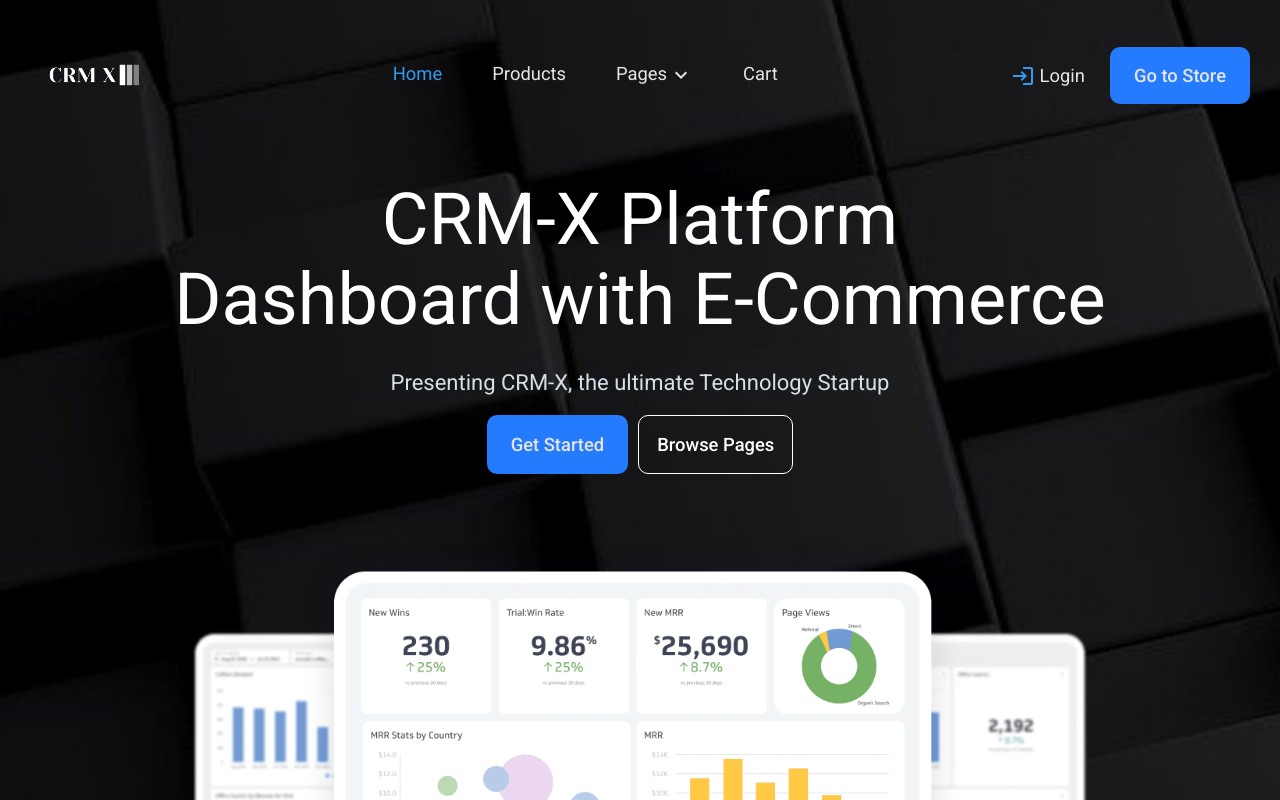
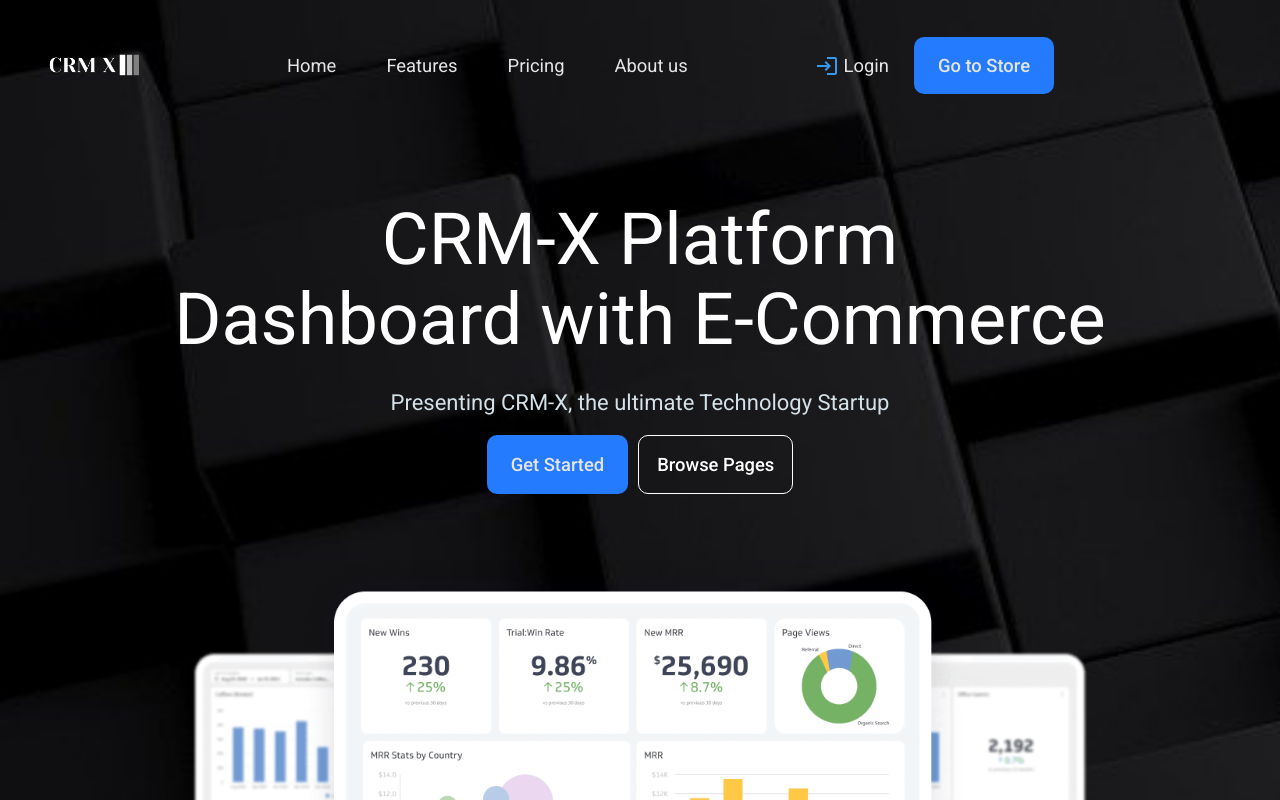
Before and after one commit to ban898/Practical-Engineer-PRJ, a React (Create React App) app in the folder client/: page / in a window 1280 px wide. Shown: the top 800 px of the page. Built offline with nearby package versions, Linux system fonts and the light colour scheme.

Commit message:
Install , Add, Update
Added 2 libiareis of observer and Scroll , added smooth Scrolling efect , added Sticky navbar , added Custom navbar color on Sticky, Removed Not needed Links in Navbar, Adeed ID`S to some sections

```diff
--- a/client/package.json
+++ b/client/package.json
@@ -13,9 +13,11 @@
     "@testing-library/user-event": "^13.5.0",
     "react": "^18.2.0",
     "react-dom": "^18.2.0",
+    "react-intersection-observer": "^9.4.0",
     "react-router": "^6.4.2",
     "react-router-dom": "^6.4.2",
     "react-scripts": "5.0.1",
+    "react-scroll": "^1.8.8",
     "web-vitals": "^2.1.4"
   },
   "scripts": {
--- a/client/src/components/MainNavigation.jsx
+++ b/client/src/components/MainNavigation.jsx
@@ -1,42 +1,51 @@
 import { NavLink, Link } from "react-router-dom";
+import { Link as ScrollLink } from "react-scroll";
 import logo from "../img/logo2.png";
 import classes from "./MainNavigation.module.css";
 import BlueButton from "./BlueButton";
-import ExpandMoreIcon from "@mui/icons-material/ExpandMore";
 import LoginIcon from "@mui/icons-material/Login";
+import { useState } from "react";
+import { useEffect } from "react";
 
 function MainNavigation() {
+  const [fix, setFix] = useState(false);
+
+  useEffect(() => {
+    const setFixed = () => {
+      if (window.scrollY >= 142) {
+        console.log("fix");
+        setFix(true);
+      } else {
+        setFix(false);
+      }
+    };
+
+    window.addEventListener("scroll", setFixed);
+  }, [fix]);
+
   return (
     <header className={classes.header}>
-      <nav className={classes.navBar}>
+      <nav className={fix ? classes.fixedNav : classes.navBar}>
         <img className={classes.logo} src={logo} alt="logo"></img>
         <ul>
           <li>
-            <NavLink
-              to="/"
-              className={({ isActive }) =>
-                isActive ? classes.active : undefined
-              }
-              end
-            >
+            <ScrollLink to="Home" smooth={true} offset={-30} duration={1000}>
               Home
-            </NavLink>
+            </ScrollLink>
           </li>
           <li>
-            <NavLink
-              to="/Products"
-              className={({ isActive }) =>
-                isActive ? classes.active : undefined
-              }
-              end
+            <ScrollLink
+              to="Features"
+              smooth={true}
+              offset={-165}
+              duration={1000}
             >
-              Products
-            </NavLink>
+              Features
+            </ScrollLink>
           </li>
           <li>
             <Link to="/Pages" className={classes.pages}>
-              <span>Pages</span>
-              <ExpandMoreIcon />
+              Pricing
             </Link>
           </li>
           <li>
@@ -47,7 +56,7 @@ function MainNavigation() {
               }
               end
             >
-              Cart
+              About us
             </NavLink>
           </li>
         </ul>
--- a/client/src/components/MainNavigation.module.css
+++ b/client/src/components/MainNavigation.module.css
@@ -13,10 +13,30 @@
 }
 
 .navBar {
+  /* For Sticky Navbar */
+  position: fixed;
+  top: 0;
+  width: 80%;
+  /*  */
   display: flex;
   gap: 32px;
   justify-content: space-between;
   align-items: center;
+}
+
+.fixedNav {
+  /* For Sticky Navbar */
+  position: fixed;
+  top: 0;
+  width: 80%;
+  /*  */
+  display: flex;
+  gap: 32px;
+  justify-content: space-between;
+  align-items: center;
+  /* When Navbar Hits a cetain px change color and Border */
+  background-color: rgba(12, 13, 14, 0.917);
+  border-radius: 20px;
 }
 
 .navEnd {
--- a/client/src/pages/WelcomePage.jsx
+++ b/client/src/pages/WelcomePage.jsx
@@ -9,7 +9,7 @@ import MonitorIcon from "@mui/icons-material/Monitor";
 const WelcomePage = () => {
   return (
     <main>
-      <section>
+      <section id="Home">
         <div className={classes.headerMain}>
           <div className={classes.mainHeader}>CRM-X Platform</div>
           <div className={classes.mainHeader}>Dashboard with E-Commerce</div>
@@ -35,7 +35,9 @@ const WelcomePage = () => {
             <img src={SecondImage} alt="Secondary" />
           </div>
           <div className={classes.aboutRightSide}>
-            <div className={classes.aboutRightHeader}>Why CRM-X ?</div>
+            <div className={classes.aboutRightHeader} id="Features">
+              Why CRM-X ?
+            </div>
             <div className={classes.aboutRightSlogan}>
               We make it easy
               <br /> to track all users analytics
--- a/client/src/pages/WelcomePage.module.css
+++ b/client/src/pages/WelcomePage.module.css
@@ -5,6 +5,10 @@
 }
 
 /* Header Section */
+
+.headerMain {
+  margin-top: 150px;
+}
 
 .mainHeader {
   font-size: 72px;
--- /dev/null
+++ b/package.json
@@ -0,0 +1,5 @@
+{
+  "dependencies": {
+    "react-scroll": "^1.8.8"
+  }
+}
```
Also changed, not shown: 2 other files (tests, documents, lock files or other folders).
